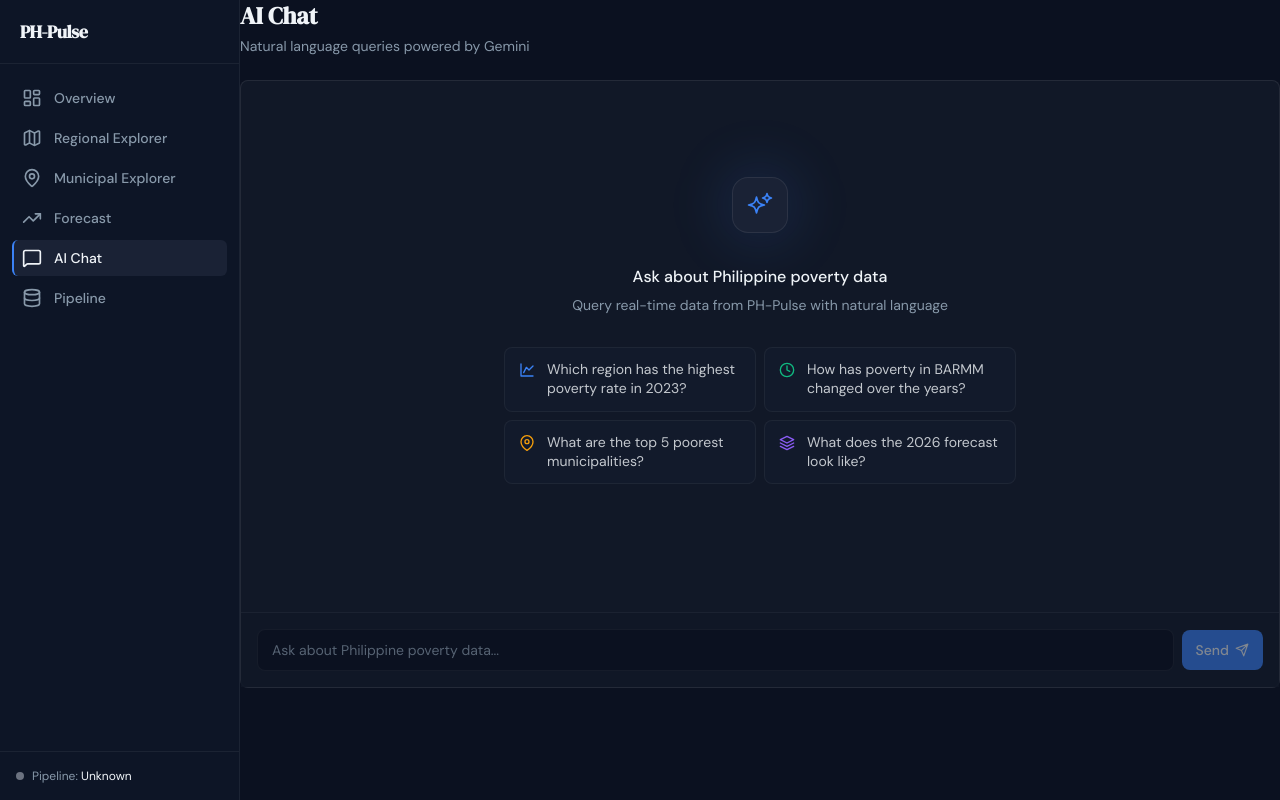
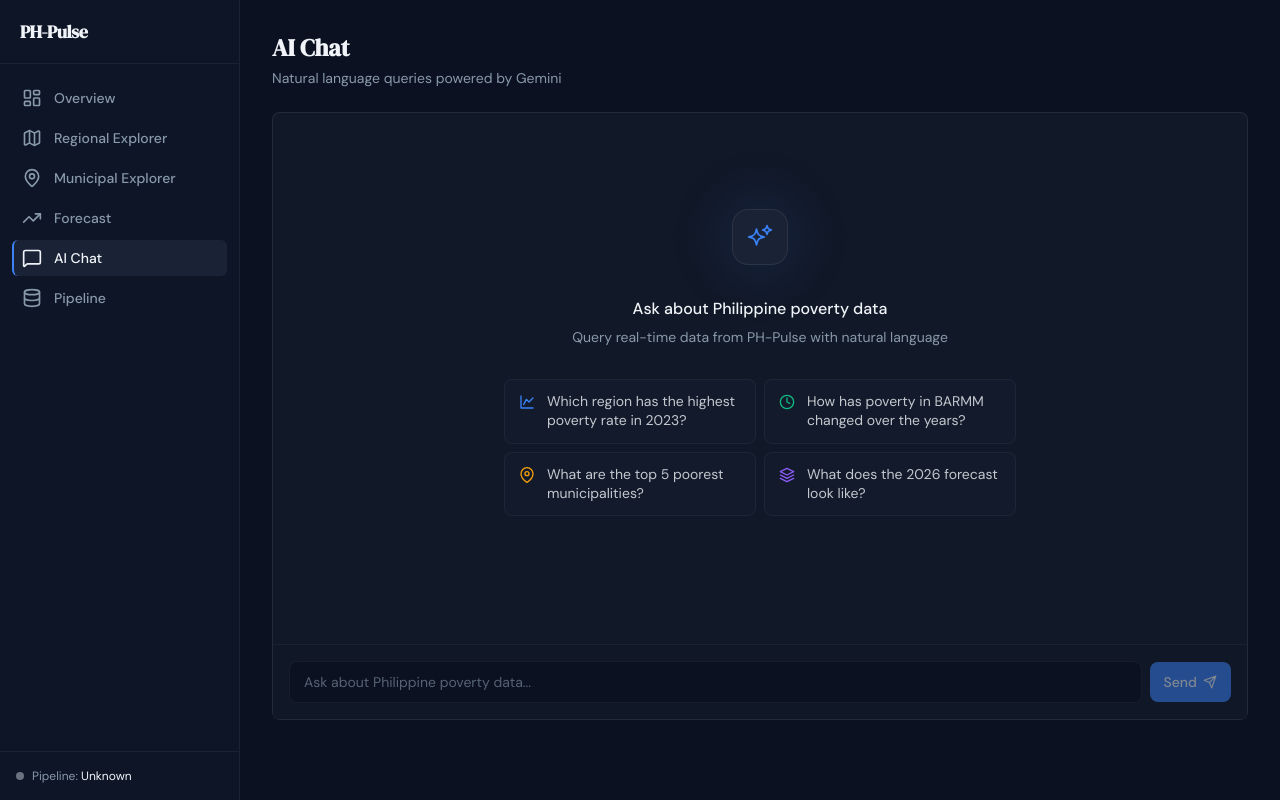
Before and after one commit to r-curio/ph-pulse, a Next.js app in the folder dashboard/: page /chat in a window 1280 px wide. Built offline with nearby package versions, Linux system fonts and the light colour scheme.

Commit message:
Update ChatPage component with padding classes for improved layout

```diff
--- a/dashboard/src/app/chat/page.tsx
+++ b/dashboard/src/app/chat/page.tsx
@@ -3,7 +3,7 @@
 
 export default function ChatPage() {
   return (
-    <PageTransition>
+    <PageTransition className="px-4 sm:px-6 lg:px-8 py-8">
       <header className="mb-6">
         <h1
           className="text-2xl font-bold text-foreground"
```
